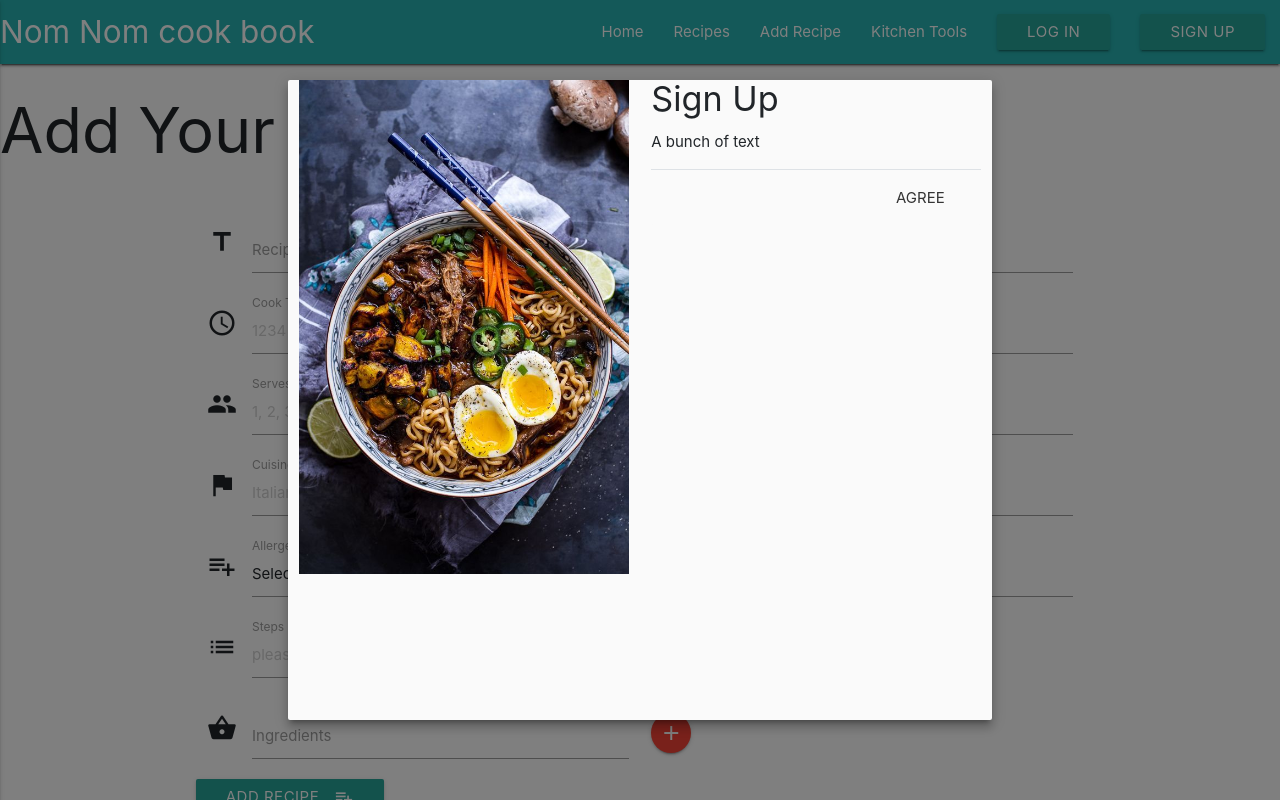
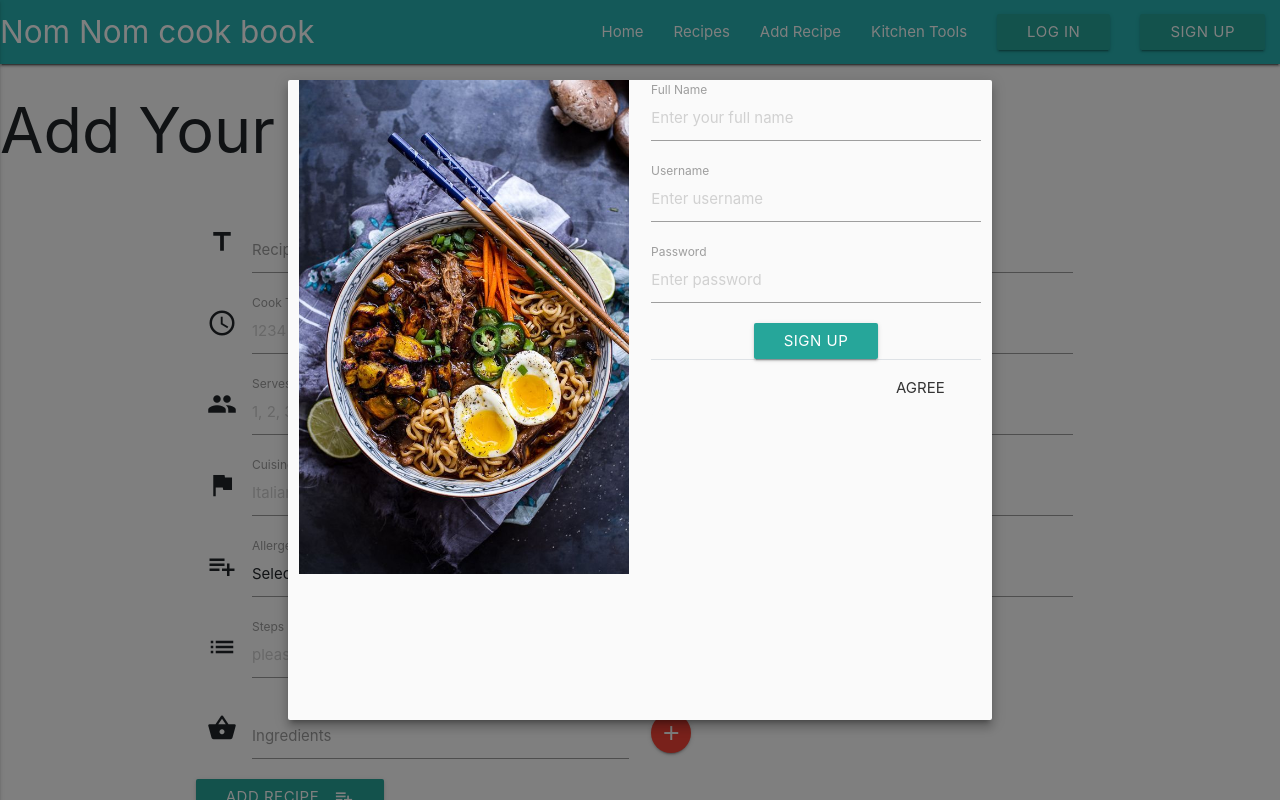
Before and after one commit to DejanHinic/cook_book, a Flask app: page /add_recipe in a window 1280 px wide, after a click on "SIGN UP". Run offline with Flask 2, Linux system fonts and the light colour scheme; some libraries are stand-ins or nearby versions.

Commit message:
log in and sign up is set, now is onlu validation left to fix

```diff
--- a/app.py
+++ b/app.py
@@ -19,12 +19,34 @@ dishes = mongo.db.dishes
 allergens = mongo.db.allergens
 
 @app.route('/')
+def index():
+    return render_template("index.html")
 
+""" Sign in tab active """
+@app.route('/log_in')
+def log_in():
+    log_in = True
+    return render_template("index.html", log_in=log_in)
 
-@app.route('/log_in')
-def signin():
-    signin = True
+""" Sign up tab active """
+@app.route('/signup')
+def signup():
+    log_in = False
     return render_template("index.html", log_in=log_in)
+
+@app.route('/register', methods=['POST'])
+def register():
+    users = mongo.db.users
+    users.insert_one({
+            'username': request.form["username"],
+            'fullname': request.form["fullname"],
+            'password': request.form["password"]
+        })
+
+    return render_template('index.html')
+
+    success = False
+    return render_template('index.html', success=success)
 
 def index():
     # Pagination function
--- a/templates/base.html
+++ b/templates/base.html
@@ -13,15 +13,30 @@
 <body>
 
     <div class="container-fluid">
-        <div id="log_in" class="modal">
+        <div id="sign_up" class="modal">
             <div class="row">
                 <div class="col s6">
                     <img src="/static/images/sign_in.jpg" class="img-fluid" alt="Responsive image">
                 </div>
-                <div class="col s6">
+                 <div id="sign-up" class="col s12 center">
+                        <form action="{{url_for('register')}}" method="POST">
+                            <div class="input-field">
+                                <input placeholder="Enter your full name" id="fullname" name="fullname" type="text" class="validate" required>
+                                <label for="fullname">Full Name</label>
+                            </div>
+                            <div class="input-field">
+                                <input placeholder="Enter username" id="username" name="username" type="text" class="validate" required>
+                                <label for="username">Username</label>
+                            </div>
+                            <div class="input-field">
+                                <input placeholder="Enter password" id="password" name="password" type="text" class="validate" required>
+                                <label for="password">Password</label>
+                            </div>
+                            <button class="btn btn-spacing waves-effect waves-light" type="submit">Sign Up</button>
+                        </form>
 
-                        <h4>Log In</h4>
-                        <p>A bunch of text</p>
+
+
 
                     <div class="modal-footer">
                         <a href="#!" class="modal-action modal-close waves-effect waves-green btn-flat">Agree</a>
@@ -31,15 +46,25 @@
         </div>
     </div>
     <div class="container-fluid">
-        <div id="sign_up" class="modal">
+        <div id="log_in" class="modal">
             <div class="row">
                 <div class="col s6">
                     <img src="/static/images/sign_in.jpg" class="img-fluid" alt="Responsive image">
                 </div>
-                <div class="col s6">
+                <div id="sign-in" class="col s12 center">
+                        <form action="{{url_for('log_in')}}" method="POST">
+                            <div class="input-field">
+                                <input placeholder="Enter username" id="username1" name="username" type="text" class="validate" required>
+                                <label for="username1">Username</label>
+                            </div>
+                            <div class="input-field">
+                                <input placeholder="Enter password" id="password1" name="password" type="text" class="validate" required>
+                                <label for="password1">Password</label>
+                            </div>
+                            <button class="btn btn-spacing waves-effect waves-light" type="submit">Log In</button>
+                        </form>
 
-                        <h4>Sign Up</h4>
-                        <p>A bunch of text</p>
+
 
                     <div class="modal-footer">
                         <a href="#!" class="modal-action modal-close waves-effect waves-green btn-flat">Agree</a>
```
